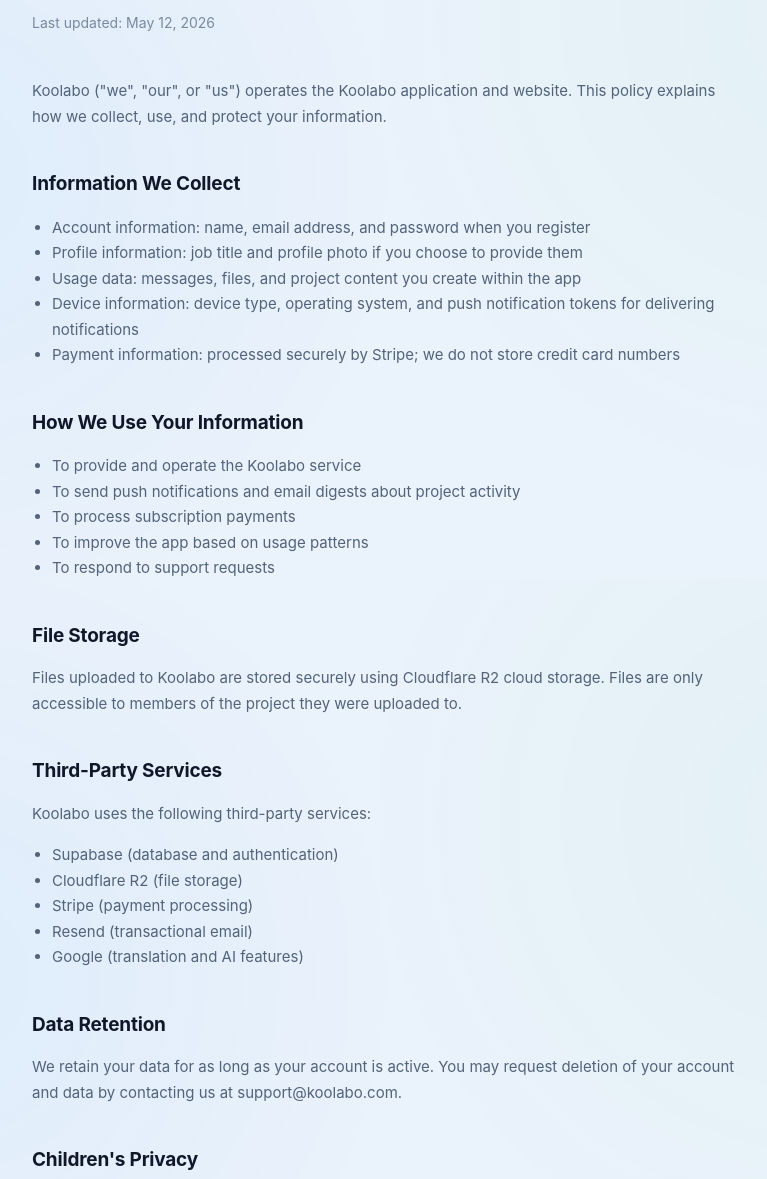
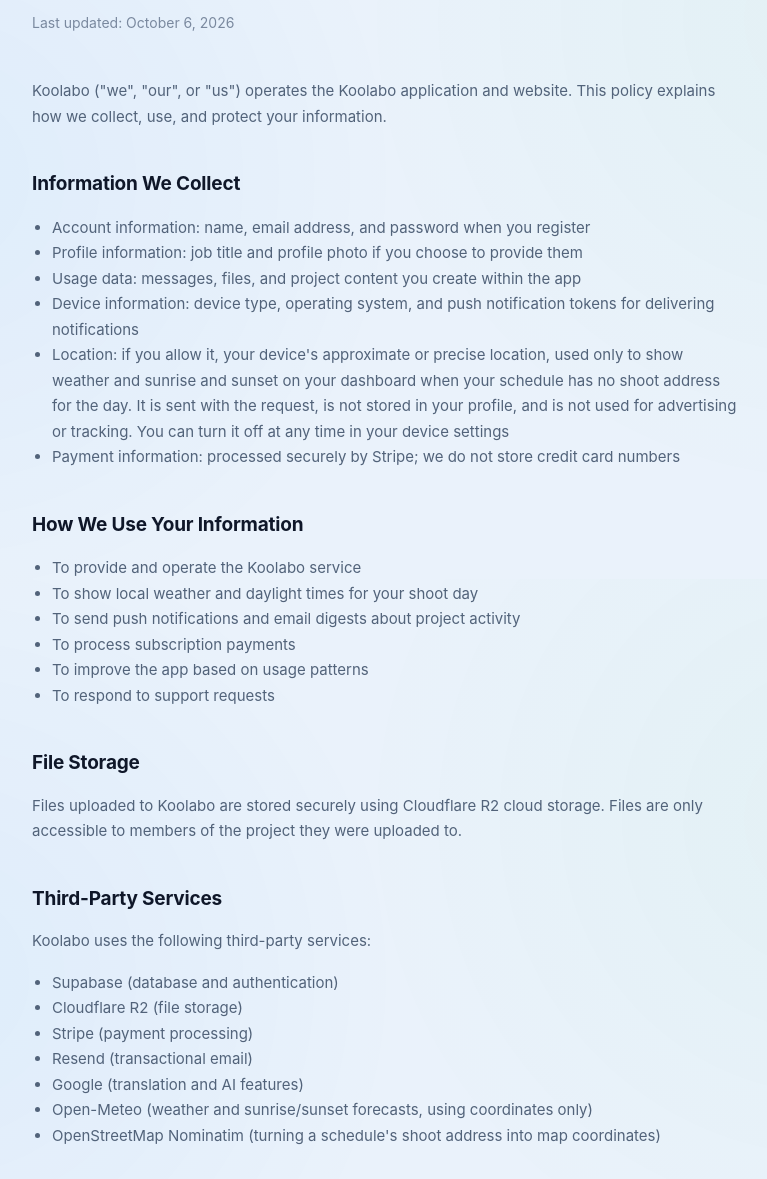
Before and after one commit to byronwernerdp/Koolabo-website, a plain HTML site: page privacy.html in a window 1280 px wide. Shown: the part 221-1400 px from the top of the page, without its empty margins (252-1019 px from the left). Drawn offline with Linux system fonts and the light colour scheme.

Commit message:
Privacy policy: add location use, weather providers

```diff
--- a/privacy.html
+++ b/privacy.html
@@ -22,7 +22,7 @@
 <section class="legal-page">
   <div class="wrap">
     <h1>Privacy Policy</h1>
-    <p class="updated">Last updated: May 12, 2026</p>
+    <p class="updated">Last updated: October 6, 2026</p>
 
     <p>Koolabo ("we", "our", or "us") operates the Koolabo application and website. This policy explains how we collect, use, and protect your information.</p>
 
@@ -32,12 +32,14 @@
       <li>Profile information: job title and profile photo if you choose to provide them</li>
       <li>Usage data: messages, files, and project content you create within the app</li>
       <li>Device information: device type, operating system, and push notification tokens for delivering notifications</li>
+      <li>Location: if you allow it, your device's approximate or precise location, used only to show weather and sunrise and sunset on your dashboard when your schedule has no shoot address for the day. It is sent with the request, is not stored in your profile, and is not used for advertising or tracking. You can turn it off at any time in your device settings</li>
       <li>Payment information: processed securely by Stripe; we do not store credit card numbers</li>
     </ul>
 
     <h2>How We Use Your Information</h2>
     <ul>
       <li>To provide and operate the Koolabo service</li>
+      <li>To show local weather and daylight times for your shoot day</li>
       <li>To send push notifications and email digests about project activity</li>
       <li>To process subscription payments</li>
       <li>To improve the app based on usage patterns</li>
@@ -55,6 +57,8 @@
       <li>Stripe (payment processing)</li>
       <li>Resend (transactional email)</li>
       <li>Google (translation and AI features)</li>
+      <li>Open-Meteo (weather and sunrise/sunset forecasts, using coordinates only)</li>
+      <li>OpenStreetMap Nominatim (turning a schedule's shoot address into map coordinates)</li>
     </ul>
 
     <h2>Data Retention</h2>
```
